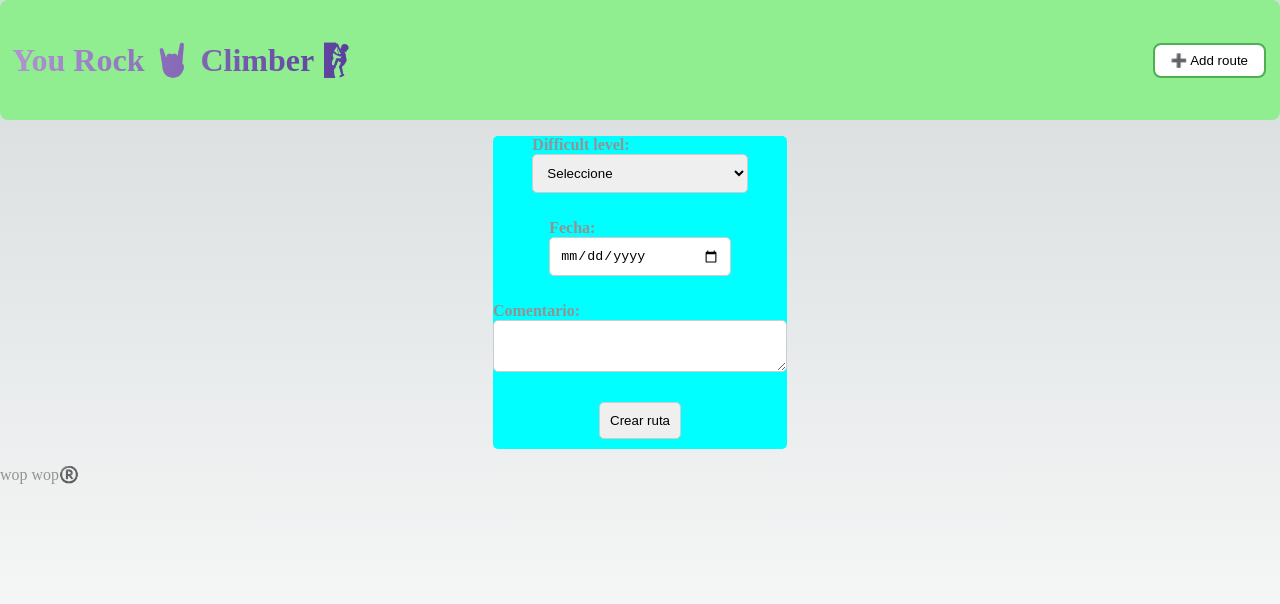
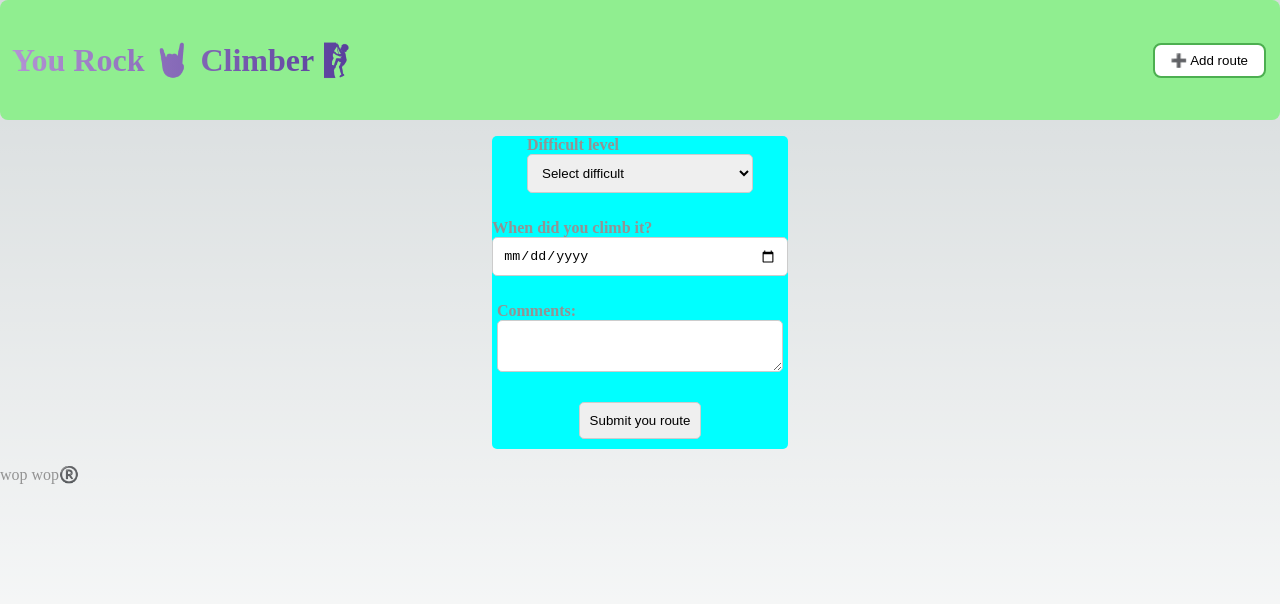
Before and after one commit to ferminhg/rock-climber-logging-app, a Next.js app in the folder web-app/: page /route/new in a window 1280 px wide. Shown: the top 604 px of the page. Built offline with nearby package versions, Linux system fonts and the light colour scheme; no server answers.

Commit message:
feature: fix date and location

```diff
--- a/web-app/src/components/newRouteForm/NewRouteForm.tsx
+++ b/web-app/src/components/newRouteForm/NewRouteForm.tsx
@@ -13,12 +13,14 @@ type FormData = {
 const API_URL = process.env.NEXT_PUBLIC_API_ROUTE_URL || 'http://localhost:8080';
 
 const convertToTimestamp = (dateStr: string) => {
-    const dateObj = new Date(dateStr);
+    const parts = dateStr.split("-").map((part) => parseInt(part, 10));
+    const dateObj = new Date(parts[0], parts[1] - 1, parts[2]);
     return dateObj.getTime() / 1000;
 };
 
 export const NewRouteForm: React.FC = () => {
     const { register, handleSubmit, formState: { errors } } = useForm<FormData>();
+
     const onSubmit = async (data: FormData) => {
         try {
             const { climbing_date, ...postData } = data;
@@ -28,7 +30,7 @@ export const NewRouteForm: React.FC = () => {
                 ...postData,
                 climbing_time: timestamp,
             });
-            console.log(response.data);
+            window.location.href = '/';
         } catch (error) {
             console.error(error);
         }
@@ -41,20 +43,25 @@ export const NewRouteForm: React.FC = () => {
             <form onSubmit={handleSubmit(onSubmit)} className={styles.form}>
                 <div className={styles.item}>
                     <label>
-                        Difficult level:
+                        Difficult level
                         <select {...register("difficult_level", { required: true })} className={styles.input}>
-                            <option value="">Seleccione</option>
+                            <option value="">Select difficult</option>
                             <option value="V">V</option>
                             <option value="V+">V+</option>
                             <option value="6a">6a</option>
-                            {/* Agrega más opciones según lo necesites */}
+                            <option value="6a+">6a+</option>
+                            <option value="6b">6b</option>
+                            <option value="6b+">6b+</option>
+                            <option value="6c">6c</option>
+                            <option value="6c+">6c+</option>
+                            <option value="7a">7a</option>
                         </select>
                     </label>
                     {errors.difficult_level && <p className={styles.error}>Este campo es obligatorio</p>}
                 </div>
                 <div className={styles.item}>
                     <label>
-                        Fecha:
+                        When did you climb it?
                         <input type="date" {...register("climbing_date", { required: true })} className={styles.input} max={today}/>
                     </label>
                     {errors.climbing_date && <p className={styles.error}>Este campo es obligatorio</p>}
@@ -62,12 +69,12 @@ export const NewRouteForm: React.FC = () => {
 
                 <div className={styles.item}>
                 <label>
-                    Comentario:
+                    Comments:
                     <textarea {...register("comments")} className={styles.input}/>
                 </label>
                 </div>
                 <div className={styles.item}>
-                    <input type="submit" value="Crear ruta" className={styles.input} />
+                    <input type="submit" value="Submit you route" className={styles.input} />
                 </div>
             </form>
         </div>
```
